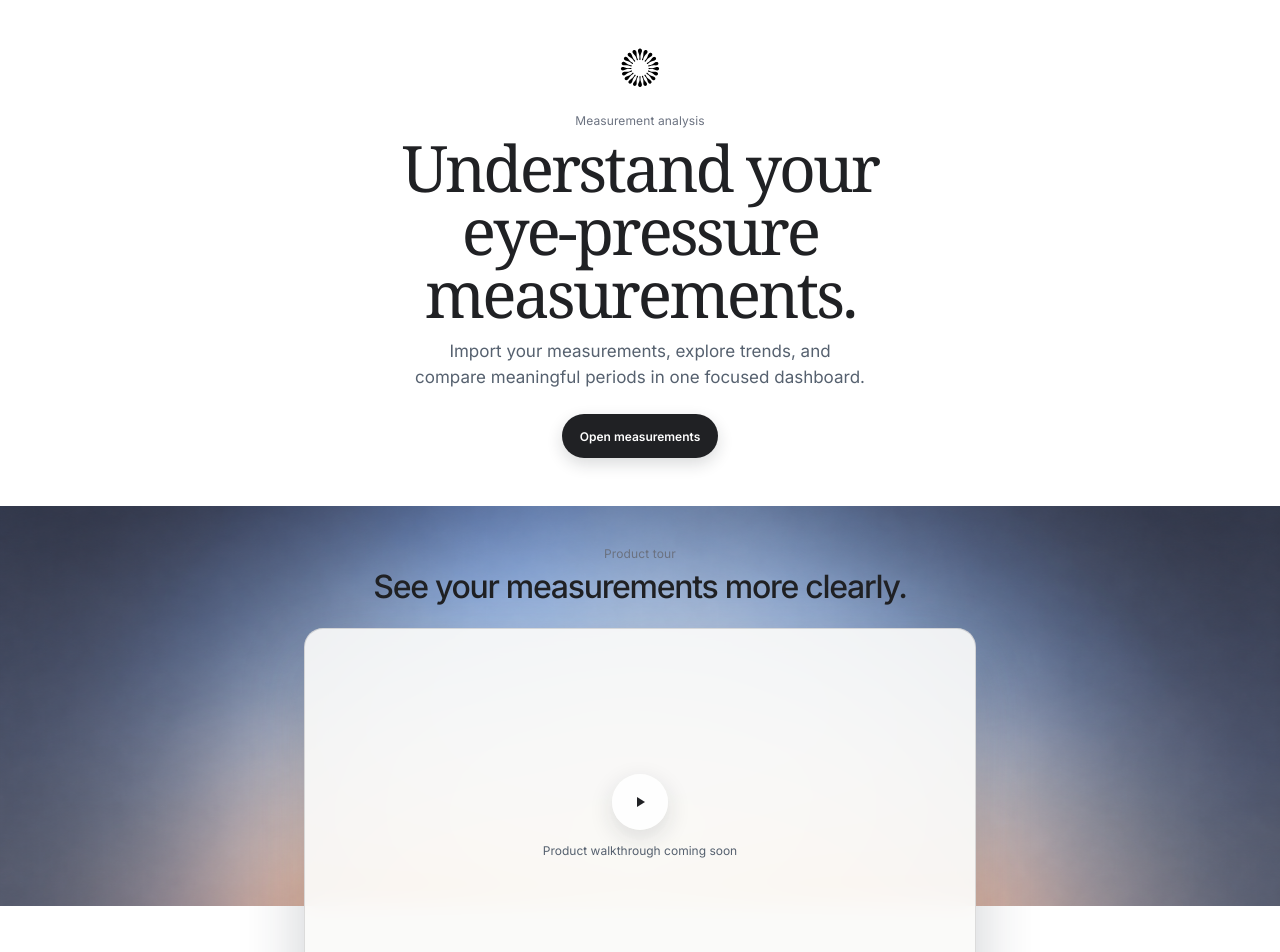
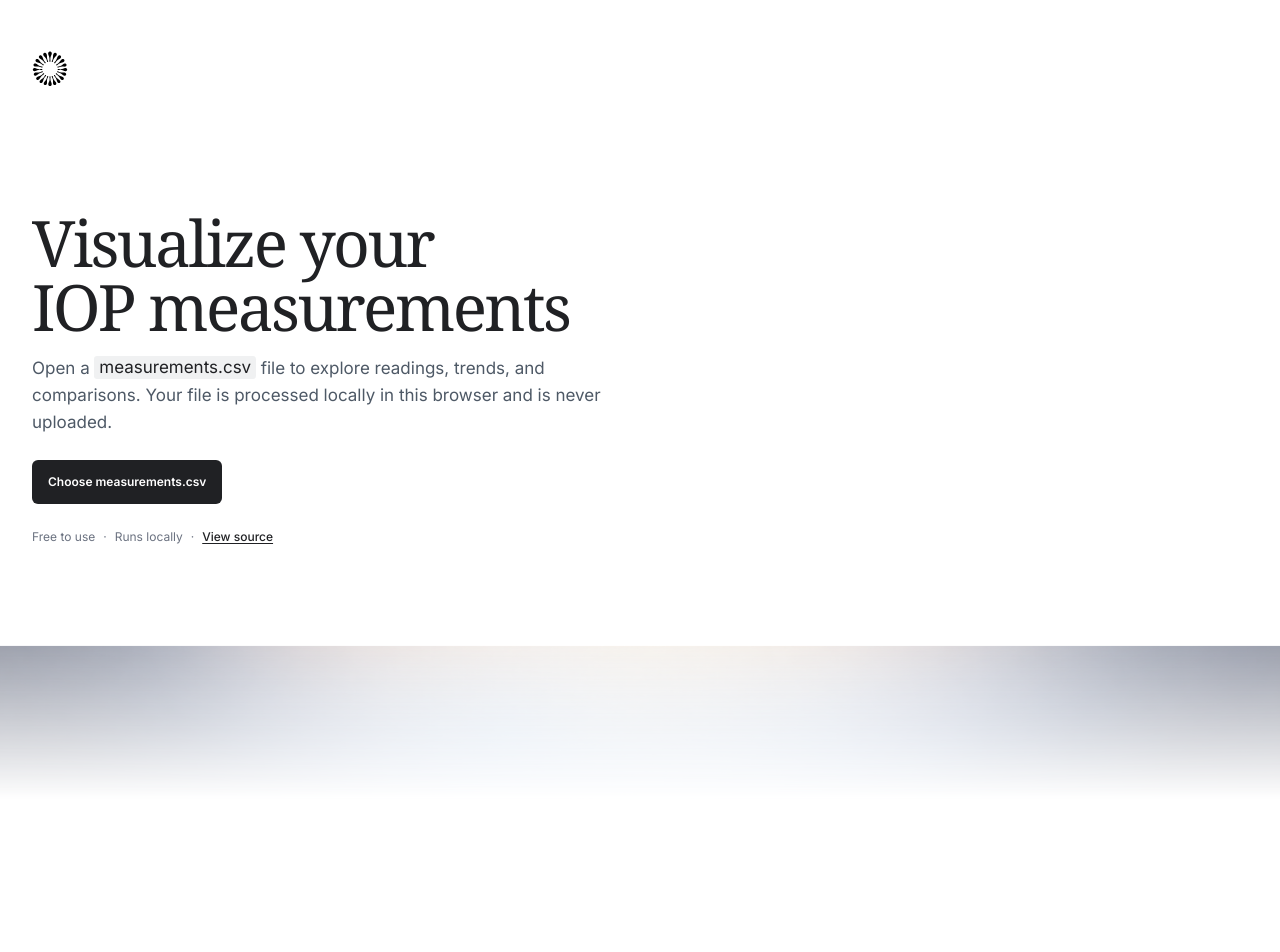
Before and after one commit to jakubg05/whatismyiop, a React (Vite) app in the folder src/client/: page / in a window 1280 px wide. Shown: the top 952 px of the page. After the commit the page ends 800 px from the top, so only its background shows below. Built offline with nearby package versions, Linux system fonts and the light colour scheme.

Commit message:
feat: refine welcome page

```diff
--- a/src/client/src/app.css
+++ b/src/client/src/app.css
@@ -1,28 +1,22 @@
 .app-layout { min-height: 100vh; }
-.welcome-page { --welcome-hero-height: clamp(25rem, 46svh, 31rem); min-height: 100svh; background: var(--surface); }
-.welcome-hero { min-height: var(--welcome-hero-height); display: grid; background: var(--surface); }
-.welcome-card { width: min(64rem, calc(100% - clamp(3rem, 10vw, 10rem))); margin-inline: auto; padding-block: clamp(2rem, 4vw, 3rem); align-self: center; display: grid; justify-items: center; gap: var(--s5); text-align: center; }
-.welcome-card > img { width: 2.5rem; height: 2.5rem; object-fit: contain; }
-.welcome-card h1 { max-width: 21ch; margin: var(--s2) auto var(--s3); font-family: Georgia, "Times New Roman", serif; font-size: clamp(2.75rem, 5vw, 4.5rem); font-weight: 400; letter-spacing: -.045em; line-height: .98; text-wrap: balance; }
-.welcome-eyebrow { color: var(--muted); font: var(--small); letter-spacing: .01em; }
-.welcome-copy { max-width: 38rem; margin-inline: auto; color: #56616f; font-size: clamp(.9375rem, 1.5vw, 1.0625rem); line-height: 1.55; text-wrap: balance; }
-.welcome-action { min-height: 2.75rem; padding: 0 1.125rem; border-radius: 999px; display: inline-flex; align-items: center; background: var(--ink); color: var(--surface); font: var(--small); font-weight: 600; text-decoration: none; box-shadow: 0 .375rem 1rem rgb(24 29 36 / 16%); }
-.welcome-action:hover, .welcome-action:focus-visible { opacity: .84; }
-.product-preview { position: relative; isolation: isolate; min-height: calc(100svh - var(--welcome-hero-height)); padding: clamp(1.5rem, 3vw, 2.5rem) var(--gutter); display: grid; align-content: center; justify-items: center; gap: var(--s5); }
-.product-preview::before { content: ""; position: absolute; z-index: -1; inset: 0 0 auto; height: min(30rem, calc(100svh - var(--welcome-hero-height))); background: url("/f18e3bc8-50d6-4fc0-9412-2b9f893dc3bc.png") center / cover no-repeat; }
-.product-preview__heading { display: grid; justify-items: center; gap: var(--s2); text-align: center; }
-.product-preview__heading h2 { font-size: clamp(1.5rem, 2.5vw, 2.25rem); font-weight: 500; letter-spacing: -.04em; line-height: 1.05; }
-.product-video-placeholder { width: min(42rem, 72vw); aspect-ratio: 16 / 9; border: 1px solid rgb(32 33 36 / 14%); border-radius: clamp(.75rem, 1.5vw, 1.25rem); display: grid; place-content: center; justify-items: center; gap: var(--s3); overflow: hidden; background: rgb(250 250 249 / 92%); color: #56616f; box-shadow: 0 1.5rem 4rem rgb(29 38 48 / 22%); backdrop-filter: blur(.75rem); font: var(--small); }
-.product-video-placeholder__play { width: 3.5rem; height: 3.5rem; border-radius: 50%; display: grid; place-items: center; background: rgb(255 255 255 / 82%); box-shadow: 0 .5rem 1.5rem rgb(29 38 48 / 14%); }
-.product-video-placeholder__play svg { width: 1.5rem; height: 1.5rem; fill: var(--ink); }
+.welcome-page { min-height: 100svh; background: var(--surface); }
+.welcome-hero { position: relative; isolation: isolate; min-height: 100svh; padding: clamp(1.5rem, 4vw, 4rem) max(var(--gutter), calc((100% - 76rem) / 2)); display: grid; grid-template-rows: auto 1fr; overflow: hidden; background: var(--surface); }
+.welcome-hero::after { content: ""; position: absolute; z-index: -1; inset: auto 0 0; height: clamp(5rem, 12vw, 10rem); background: url("/f18e3bc8-50d6-4fc0-9412-2b9f893dc3bc.png") center / cover no-repeat; opacity: .55; transform: scaleY(-1); -webkit-mask-image: linear-gradient(to bottom, transparent, #000); mask-image: linear-gradient(to bottom, transparent, #000); }
+.welcome-brand { width: 2.25rem; height: 2.25rem; object-fit: contain; }
+.welcome-card { width: min(46rem, 100%); padding-block: clamp(3rem, 8vh, 6rem) clamp(8rem, 18vh, 12rem); align-self: center; display: grid; justify-items: start; gap: var(--s5); text-align: left; }
+.welcome-card h1 { max-width: 18ch; margin: 0; font-family: Georgia, "Times New Roman", serif; font-size: clamp(2.75rem, 5vw, 4rem); font-weight: 400; letter-spacing: -.04em; line-height: 1; text-wrap: balance; }
+.welcome-copy { max-width: 39rem; margin: var(--s4) 0 0; color: #4e5966; font-size: clamp(.9375rem, 1.4vw, 1.0625rem); line-height: 1.6; }
+.welcome-copy code { padding: .08em .28em; border-radius: .2rem; background: #f0f1f2; color: var(--ink); font: inherit; }
+.welcome-action { min-height: 2.75rem; padding: 0 1rem; border-radius: var(--radius); display: inline-flex; align-items: center; background: var(--ink); color: var(--surface); font: var(--small); font-weight: 600; text-decoration: none; }
+.welcome-action:hover, .welcome-action:focus-visible { background: #36383c; }
+.welcome-facts { display: flex; flex-wrap: wrap; align-items: center; gap: var(--s2); color: var(--muted); font: var(--small); }
+.welcome-source { color: var(--ink); font-weight: 500; text-underline-offset: .2em; }
+.welcome-source:hover, .welcome-source:focus-visible { color: var(--muted); }
 
 @media (max-width: 40rem) {
-  .welcome-page { --welcome-hero-height: 32rem; }
-  .welcome-card { width: min(100% - 2rem, 40rem); }
+  .welcome-hero { padding: 1.25rem; }
+  .welcome-card { padding-block: 4rem 8rem; }
   .welcome-card h1 { font-size: clamp(2.5rem, 13vw, 3.75rem); }
-  .product-preview { min-height: auto; padding: 3rem 1rem; }
-  .product-preview::before { height: 24rem; }
-  .product-video-placeholder { width: 100%; }
 }
 
 .analysis-main { min-width: 0; padding: 0 var(--gutter) 3rem; transition: margin-inline-end var(--medium) var(--ease); }
--- a/src/client/src/routes/index.tsx
+++ b/src/client/src/routes/index.tsx
@@ -8,31 +8,26 @@ function WelcomePage() {
   return (
     <main className="welcome-page">
       <section className="welcome-hero">
+        <img className="welcome-brand" src="/whatismyiop_mark_black.svg" alt="What Is My IOP" />
         <div className="welcome-card">
-          <img src="/whatismyiop_mark_black.svg" alt="What Is My IOP" />
           <div>
-            <p className="welcome-eyebrow">Measurement analysis</p>
-            <h1>Understand your eye‑pressure measurements.</h1>
+            <h1>Visualize your IOP measurements</h1>
             <p className="welcome-copy">
-              Import your measurements, explore trends, and compare meaningful periods in one focused dashboard.
+              Open a <code>measurements.csv</code> file to explore readings, trends, and comparisons. Your file is processed locally in this browser and is never uploaded.
             </p>
           </div>
           <Link className="welcome-action" to="/measurements">
-            Open measurements
+            Choose measurements.csv
           </Link>
-        </div>
-      </section>
-
-      <section className="product-preview" aria-labelledby="product-preview-title">
-        <div className="product-preview__heading">
-          <p className="welcome-eyebrow">Product tour</p>
-          <h2 id="product-preview-title">See your measurements more clearly.</h2>
-        </div>
-        <div className="product-video-placeholder" role="img" aria-label="Product video placeholder">
-          <span className="product-video-placeholder__play" aria-hidden="true">
-            <svg viewBox="0 0 24 24"><path d="m9 7 8 5-8 5V7Z" /></svg>
-          </span>
-          <span>Product walkthrough coming soon</span>
+          <div className="welcome-facts">
+            <span>Free to use</span>
+            <span aria-hidden="true">·</span>
+            <span>Runs locally</span>
+            <span aria-hidden="true">·</span>
+            <a className="welcome-source" href="https://github.com/jakubg05/whatismyiop" target="_blank" rel="noreferrer">
+              View source
+            </a>
+          </div>
         </div>
       </section>
     </main>
```
